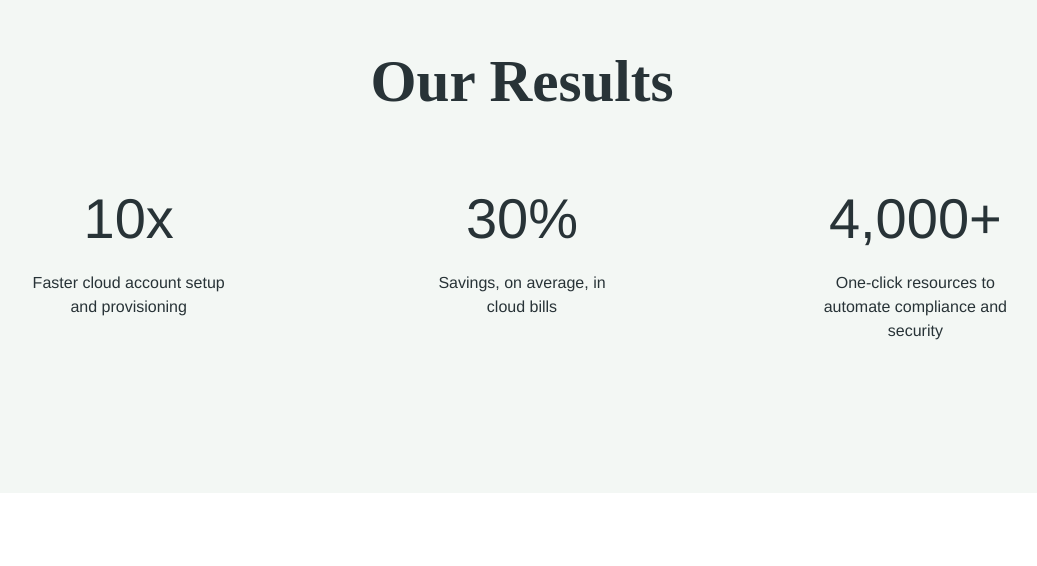
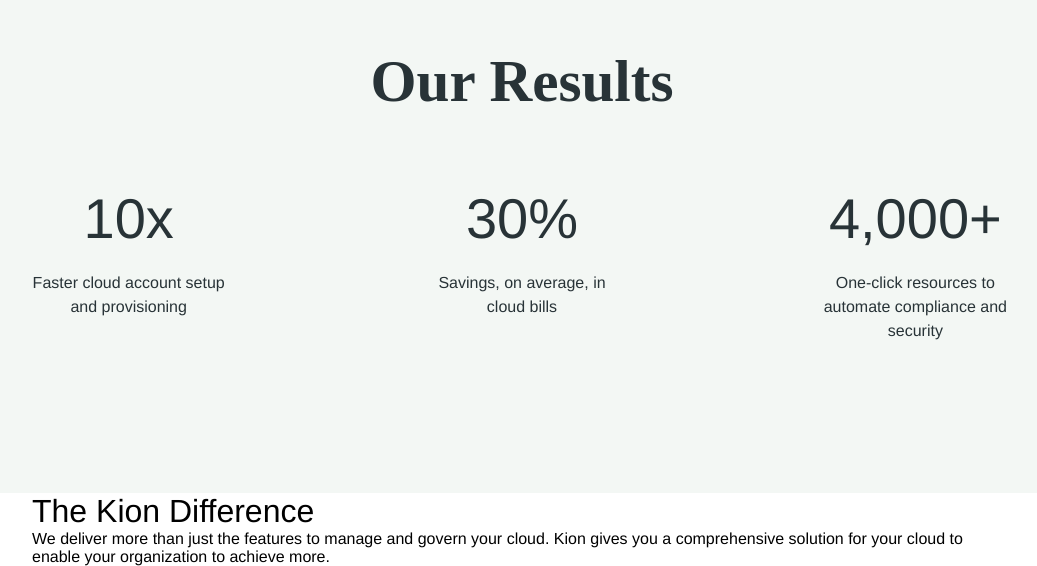
Before and after one commit to jkattoeva/Maket, a plain HTML site: page index.html in a window 1280 px wide. Shown: the part 2004-2570 px from the top of the page, without its empty margins (118-1155 px from the left). Before the commit the page ends 2497 px from the top, so only its background shows below. Drawn offline with Linux system fonts and the light colour scheme.

Commit message:
added new tag and many lists

```diff
--- a/index.html
+++ b/index.html
@@ -98,7 +98,12 @@
 
     <div class="video wrapper">
       <div class="text-video">
-        <div class="difference"></div>
+        <div class="difference">
+          <h1>The Kion Difference</h1>
+          <div class="list">
+            <p>We deliver more than just the features to manage and govern your cloud. Kion gives you a comprehensive solution for your cloud to enable your organization to achieve more.</p>
+          </div>
+        </div>
         <div class="video-koin"></div>
       </div>
     </div>
```
